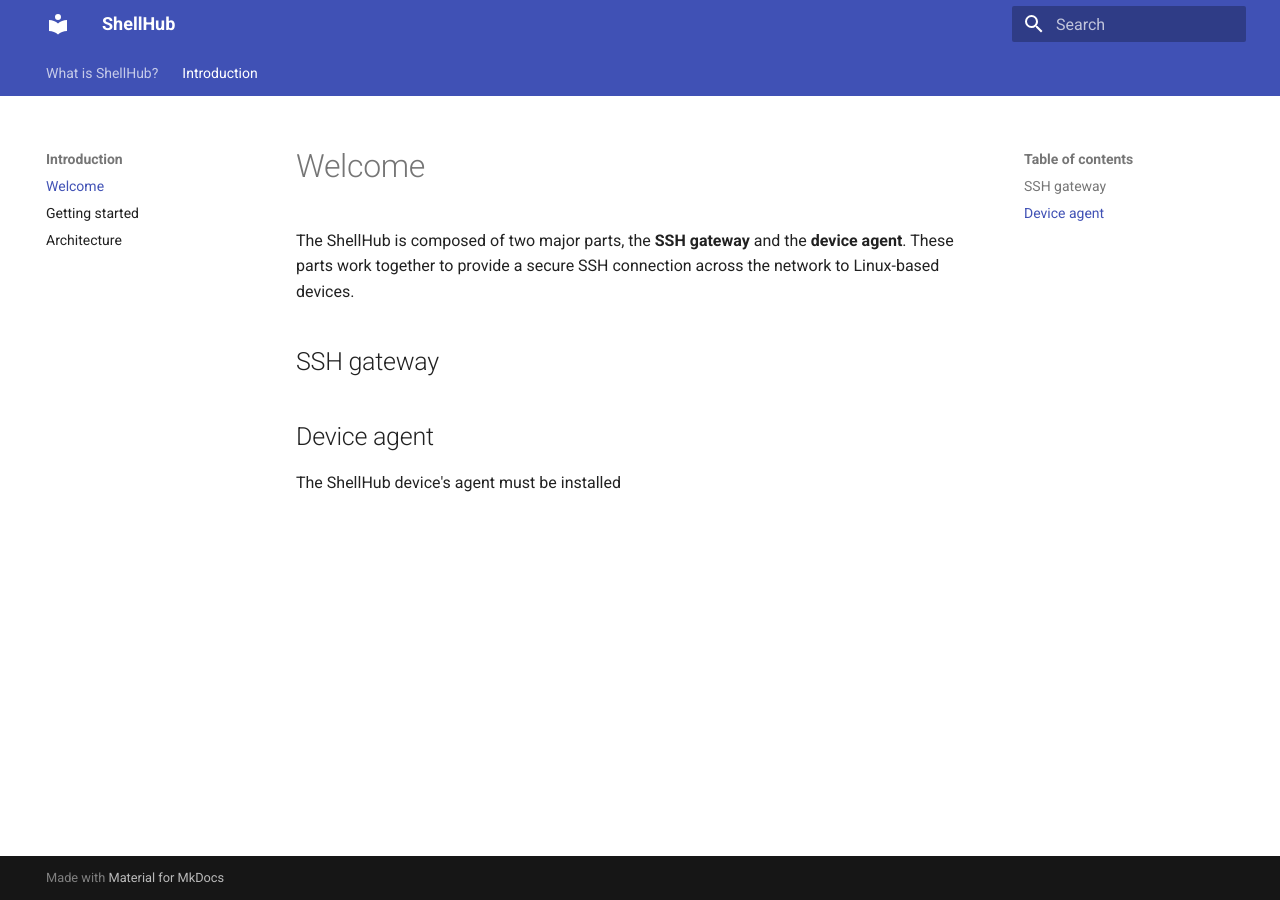
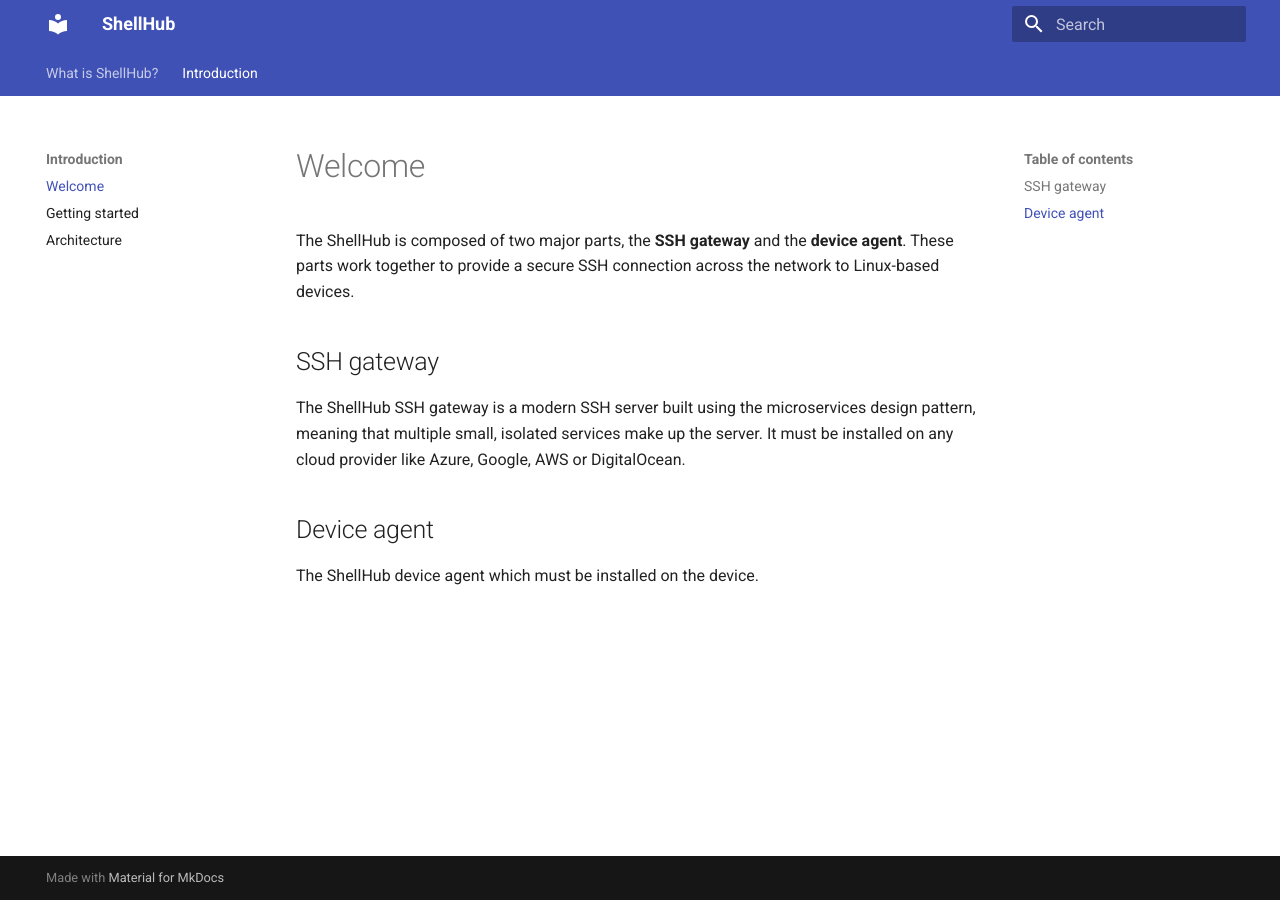
Before and after one commit to shellhub-io/shellhub-io.github.io, an MkDocs documentation site: the page built from docs/welcome.md, in a window 1280 px wide. Built offline with MkDocs 1.6.1 and Material for MkDocs 9.7.7, drawn with Linux system fonts in a browser that asks for light colours.

Commit message:
Docs updated

```diff
--- a/docs/welcome.md
+++ b/docs/welcome.md
@@ -4,6 +4,10 @@
 
 ## SSH gateway
 
+The ShellHub SSH gateway is a modern SSH server built using the microservices
+design pattern, meaning that multiple small, isolated services make up the server.
+It must be installed on any cloud provider like Azure, Google, AWS or DigitalOcean.
+
 ## Device agent
 
-The ShellHub device's agent must be installed
+The ShellHub device agent which must be installed on the device.
```
